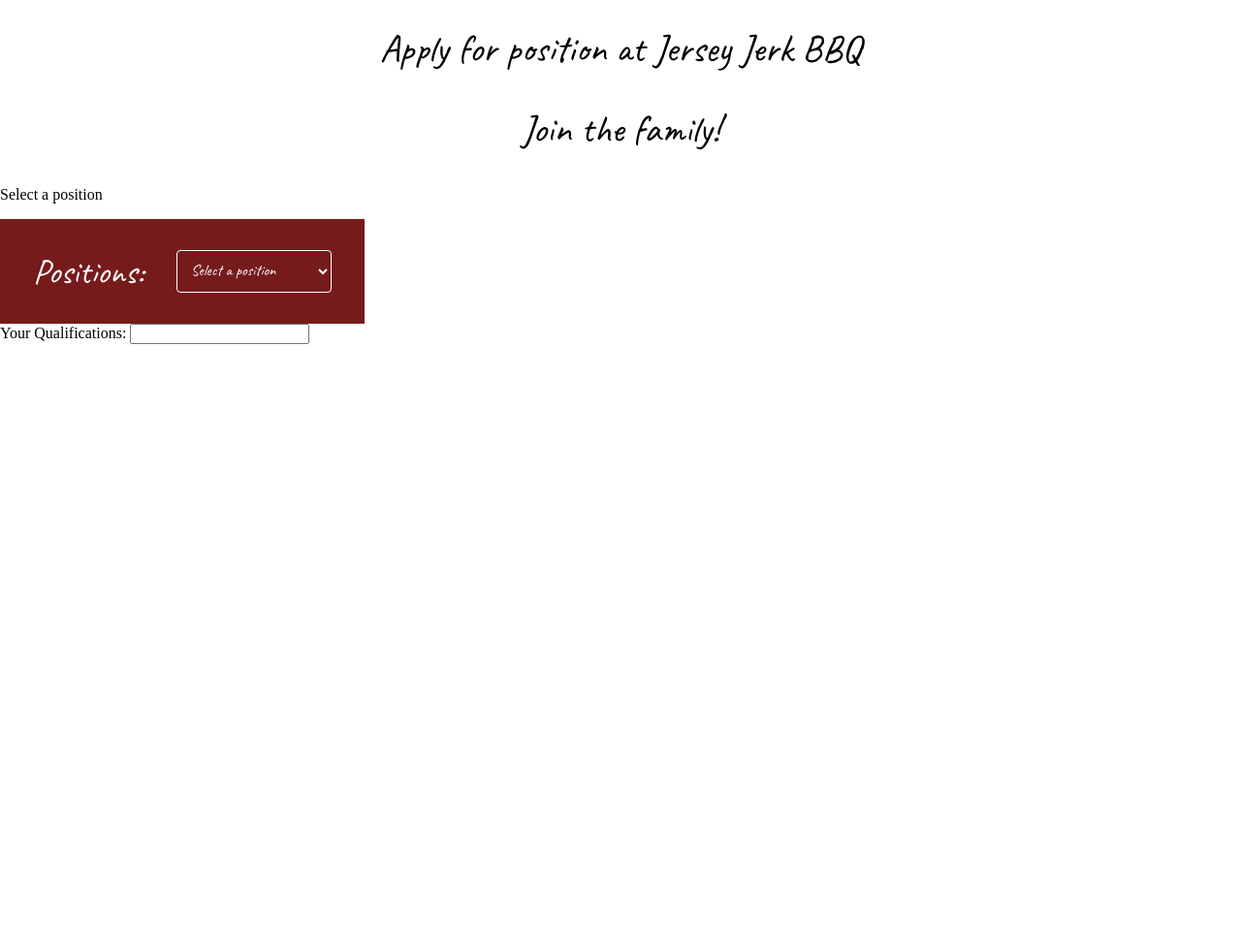
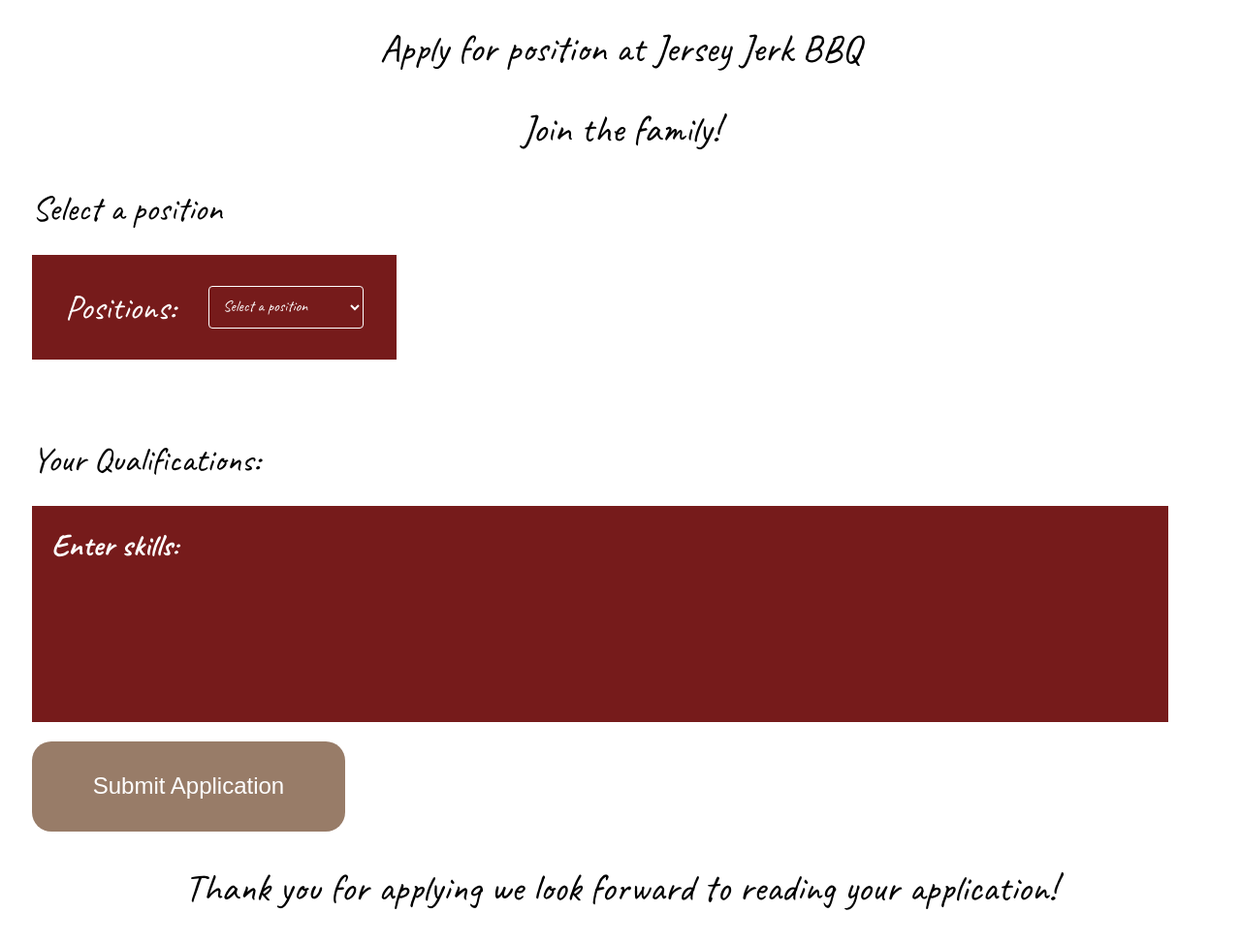
Before and after one commit to GabrielSCodes/JerseyJerkChicken, a plain HTML site: page job.html in a window 1280 px wide. Shown: the part 83-1057 px from the top of the page at 97% size. Before the commit the page ends 800 px from the top, so only its background shows below. Drawn offline with Linux system fonts and the light colour scheme; a web font is replaced by a local one.

Commit message:
finished some pages with css

```diff
--- a/job.html
+++ b/job.html
@@ -29,7 +29,8 @@
         </nav>
         <h2> Apply for position at Jersey Jerk BBQ </h2>
         <h2> Join the family! </h2>
-        <p> Select a position </p>
+        <div class="align">
+        <span id="select"> Select a position </span>
         <div class="application">
             <label for="positions">Positions:</label>
 
@@ -44,10 +45,15 @@
         </div>
         <div>
             <form>
+                <div class="qualifications">
                 <label for="qual">Your Qualifications:</label>
-                <input type="text" id="qual" name="qual">
+                <textarea id="qual" name="qual" placeholder="Enter skills:" maxlength="250"></textarea>
+                </div>
               </form>
         </div>
+        <button class="submit"> Submit Application </button>
+        </div>
+        <h2> Thank you for applying we look forward to reading your application!</h2>
         <script type="module" src="script.js"></script>
     </body>
     </html>
--- a/styles/job.css
+++ b/styles/job.css
@@ -66,6 +66,8 @@ nav{
     display:flex;
     align-items:Center;
     justify-content:space-evenly;
+    margin-top: 25px;
+    margin-bottom:80px;
 }
 select {
     padding: 10px 40px 10px 10px;
@@ -97,3 +99,68 @@ option {
     font-style: normal;
     text-align:center;
   }
+  .qualifications{
+    display:flex;
+    flex-direction:column;
+  }
+  #qual{
+    width:1172px;
+    height:223px;
+    background-color:#761B1B;
+    font-size: 32px;
+    color:white;
+    font-family: "Caveat", cursive;
+    font-optical-sizing: auto;
+    font-weight: 700;
+    font-style: normal;
+    border:none;
+    padding-top: 20px;
+    padding-left:20px;
+    box-sizing:border-box;
+    line-height: 1.3;
+    resize:none;
+    overflow-wrap: break-word;
+  }
+    .qualifications label {
+    margin-bottom: 5px;
+    font-family: "Caveat", cursive;
+    font-optical-sizing: auto;
+    font-weight: 300;
+    font-style: normal;
+    font-size: 36px;
+    margin-bottom:25px;
+    }
+    textarea::placeholder {
+    font-size: 32px;
+    color:white;
+    font-family: "Caveat", cursive;
+    font-optical-sizing: auto;
+    font-weight: 700;
+    font-style: normal;
+    }
+    #select{
+        font-family: "Caveat", cursive;
+    font-optical-sizing: auto;
+    font-weight: 300;
+    font-style: normal;
+    font-size: 36px;
+    gap:0;
+    padding:0;
+    }
+    .submit{
+    color:white;
+    background-color:#987C68;
+    font-family: "Bpmf Huninn", sans-serif;
+    font-weight: 400;
+    font-style: normal;
+    font-size:24px;
+    width:323px;
+    height:93px;
+    border-radius: 20px;
+    border:none;
+    cursor:pointer;
+       margin-top:20px;
+    }
+    .align{
+        padding-left:33px;
+    }
--- /dev/null
+++ b/styles/review.css
@@ -0,0 +1,63 @@
+@import url('https://fonts.googleapis.com/css2?family=Bpmf+Huninn&family=Caveat:wght@400..700&family=Damion&family=Dancing+Script:wght@400..700&display=swap');
+body{
+    margin:0;
+    padding:0;
+    background-color:white;
+}
+nav{
+    width:100%;
+    height:75px;
+    background-color:#761B1B;
+    display:flex;
+    justify-content: space-between;
+    align-items: center;
+}
+.nav-alignment1{
+    display:flex;
+    flex-direction: column;
+    justify-content: center;
+    align-items: center;
+    line-height:0;
+    margin-top: 10px;
+    color:white;
+    font-family: "Damion", cursive;
+    font-weight: 400;
+    font-style: normal;
+}
+.BM{
+    width:100px;
+}
+.nav-alignment2{
+    display:flex;
+    justify-content: center;
+    align-items: center;
+    gap:10px;
+    margin-right: 20px;
+    width:100px;
+}
+.burgerMenu{
+    cursor: pointer;
+    margin-left:20px;
+}
+.navsigninBtn{
+    font-family: "Bpmf Huninn", cursive;
+    background-color:white;
+    border:none;
+    height:30px;
+    width:80px;
+    border-radius: 0.5rem;
+    font-size:14px;
+    font-weight: 400;
+    display:flex;
+    justify-content: center;
+    align-items: center;
+    cursor: pointer;
+}
+h1{
+    font-size:32px;
+    text-align:center;
+    font-family: "Caveat", cursive;
+  font-optical-sizing: auto;
+  font-weight: 700;
+  font-style: normal;
+}
--- /dev/null
+++ b/styles/viewOrders.css
@@ -0,0 +1,105 @@
+@import url('https://fonts.googleapis.com/css2?family=Bpmf+Huninn&family=Caveat:wght@400..700&family=Damion&family=Dancing+Script:wght@400..700&display=swap');
+body{
+    margin:0;
+    padding:0;
+    background-color:white;
+}
+nav{
+    width:100%;
+    height:75px;
+    background-color:#761B1B;
+    display:flex;
+    justify-content: space-between;
+    align-items: center;
+}
+.nav-alignment1{
+    display:flex;
+    flex-direction: column;
+    justify-content: center;
+    align-items: center;
+    line-height:0;
+    margin-top: 10px;
+    color:white;
+    font-family: "Damion", cursive;
+    font-weight: 400;
+    font-style: normal;
+}
+.BM{
+    width:100px;
+}
+.nav-alignment2{
+    display:flex;
+    justify-content: center;
+    align-items: center;
+    gap:10px;
+    margin-right: 20px;
+    width:100px;
+}
+.burgerMenu{
+    cursor: pointer;
+    margin-left:20px;
+}
+.navsigninBtn{
+    font-family: "Bpmf Huninn", cursive;
+    background-color:white;
+    border:none;
+    height:30px;
+    width:80px;
+    border-radius: 0.5rem;
+    font-size:14px;
+    font-weight: 400;
+    display:flex;
+    justify-content: center;
+    align-items: center;
+    cursor: pointer;
+}
+h1{
+     font-family: "Damion", cursive;
+  font-weight: 400;
+  font-style: normal;
+  font-size:36px;
+  text-align:center;
+}
+.order_card{
+    background-color: #761B1B;
+    width:314px;
+    height:369px;
+    font-family: "Damion", cursive;
+  font-weight: 400;
+  font-style: normal;
+  color:white;
+  border-top-left-radius:15px;
+  border-top-right-radius:15px;
+  display:flex;
+  flex-direction:column;
+  justify-content:space-between;
+}
+.align{
+    margin-left:40px;
+}
+.tableNum{
+    font-size:36px;
+    text-align:center;
+    padding-top:20px;
+}
+.orderInfo{
+    font-size:32px;
+    padding-left:25px;
+}
+.time{
+    font-size:20px;
+    padding-left:30px;
+    display:flex;
+}
+.top{
+    display:flex;
+    flex-direction:column;
+}
+.align{
+    display:flex;
+    flex-direction:row;
+    justify-content:center;
+    margin-top:20px;
+    gap: 50px;
+    flex-wrap: wrap;
+}
```
Also changed, not shown: review.html (added, +36 -0 lines), viewOrders.html (added, +64 -0 lines).
